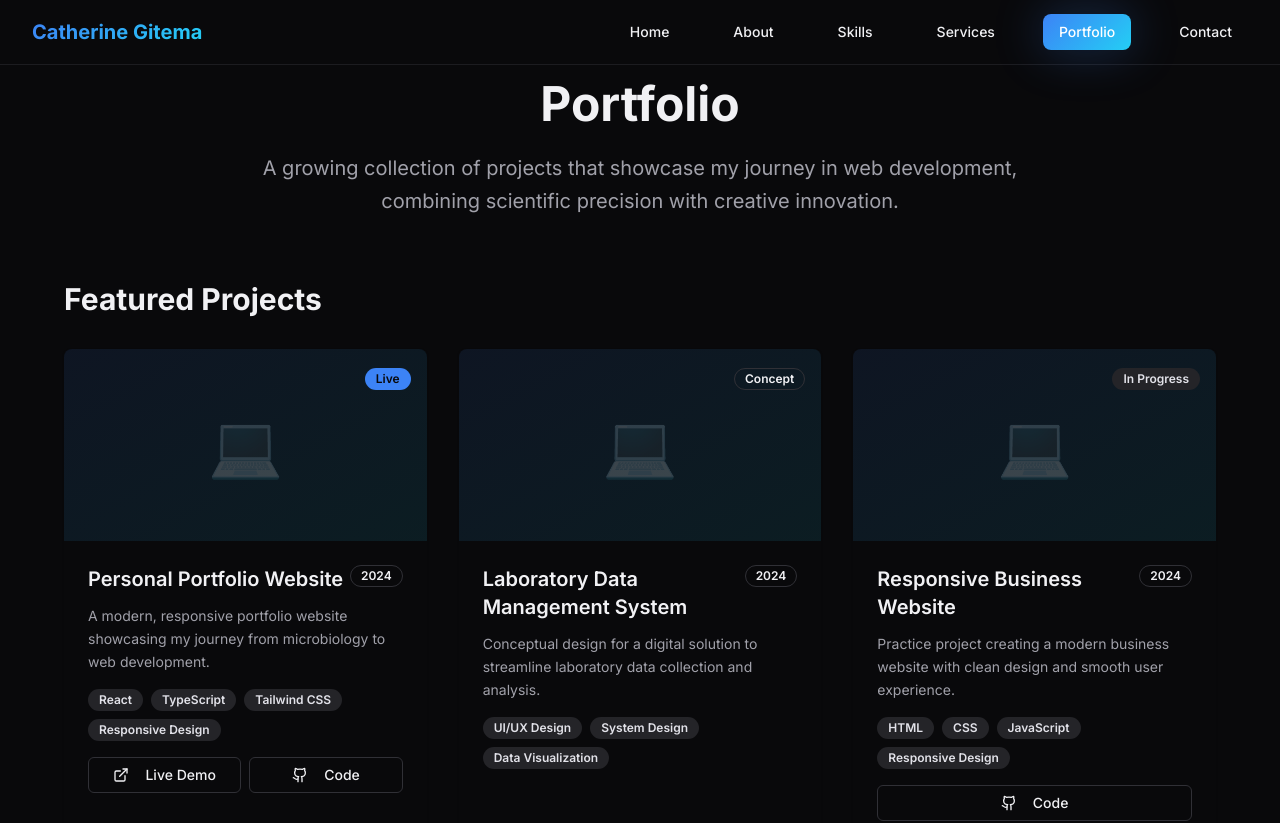
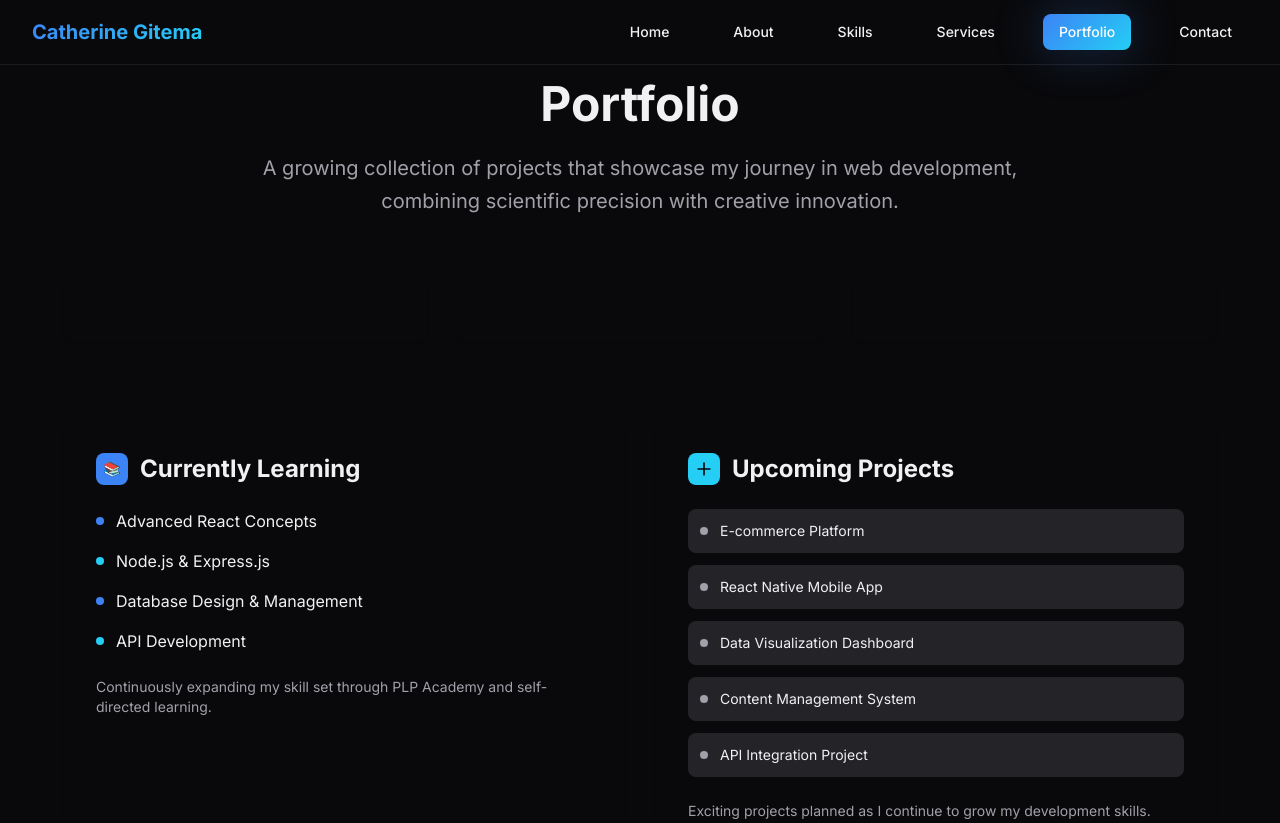
Before and after one commit to Cate-gitema/cathy-codes-connect, a React (Vite) app: page /portfolio in a window 1280 px wide. Shown: the top 823 px of the page. Built offline with nearby package versions, Linux system fonts and the light colour scheme.

Commit message:
Visual edit in Lovable
Edited UI in Lovable

```diff
--- a/src/pages/Portfolio.tsx
+++ b/src/pages/Portfolio.tsx
@@ -3,11 +3,9 @@ import { Button } from "@/components/ui/button";
 import { Badge } from "@/components/ui/badge";
 import { ExternalLink, Github, Plus } from "lucide-react";
 import { Link } from "react-router-dom";
-
 const Portfolio = () => {
   // Placeholder projects - will be updated as Catherine builds her portfolio
-  const projects = [
-    {
+  const projects = [{
     title: "Personal Portfolio Website",
     description: "A modern, responsive portfolio website showcasing my journey from microbiology to web development.",
     image: "/placeholder.svg",
@@ -15,8 +13,7 @@ const Portfolio = () => {
     status: "Live",
     category: "Web Development",
     year: "2024"
-    },
-    {
+  }, {
     title: "Laboratory Data Management System",
     description: "Conceptual design for a digital solution to streamline laboratory data collection and analysis.",
     image: "/placeholder.svg",
@@ -24,8 +21,7 @@ const Portfolio = () => {
     status: "Concept",
     category: "UI/UX Design",
     year: "2024"
-    },
-    {
+  }, {
     title: "Responsive Business Website",
     description: "Practice project creating a modern business website with clean design and smooth user experience.",
     image: "/placeholder.svg",
@@ -33,19 +29,9 @@ const Portfolio = () => {
     status: "In Progress",
     category: "Web Development",
     year: "2024"
-    }
-  ];
-
-  const upcomingProjects = [
-    "E-commerce Platform",
-    "React Native Mobile App",
-    "Data Visualization Dashboard",
-    "Content Management System",
-    "API Integration Project"
-  ];
-
-  return (
-    <div className="min-h-screen pt-20 pb-16 px-4">
+  }];
+  const upcomingProjects = ["E-commerce Platform", "React Native Mobile App", "Data Visualization Dashboard", "Content Management System", "API Integration Project"];
+  return <div className="min-h-screen pt-20 pb-16 px-4">
       <div className="max-w-6xl mx-auto">
         {/* Header */}
         <div className="text-center mb-16">
@@ -60,62 +46,31 @@ const Portfolio = () => {
 
         {/* Featured Projects */}
         <section className="mb-20">
-          <h2 className="text-3xl font-bold mb-8 text-foreground">Featured Projects</h2>
+
           <div className="grid grid-cols-1 lg:grid-cols-2 xl:grid-cols-3 gap-8">
-            {projects.map((project, index) => (
-              <Card key={index} className="overflow-hidden bg-card-gradient border-0 shadow-card hover:shadow-hero transition-all duration-300 group">
+            {projects.map((project, index) => <Card key={index} className="overflow-hidden bg-card-gradient border-0 shadow-card hover:shadow-hero transition-all duration-300 group">
                 {/* Project Image */}
-                <div className="h-48 bg-gradient-to-br from-primary/10 to-accent/10 flex items-center justify-center relative overflow-hidden">
-                  <div className="text-6xl opacity-20">💻</div>
-                  <div className="absolute top-4 right-4">
-                    <Badge variant={project.status === 'Live' ? 'default' : project.status === 'In Progress' ? 'secondary' : 'outline'}>
-                      {project.status}
-                    </Badge>
-                  </div>
-                </div>
+
 
                 {/* Project Details */}
                 <div className="p-6">
                   <div className="flex items-start justify-between mb-3">
-                    <h3 className="text-xl font-semibold text-foreground group-hover:text-primary transition-colors">
-                      {project.title}
-                    </h3>
-                    <Badge variant="outline" className="text-xs">
-                      {project.year}
-                    </Badge>
+
+
                   </div>
 
-                  <p className="text-muted-foreground text-sm mb-4 leading-relaxed">
-                    {project.description}
-                  </p>
+
 
                   {/* Technologies */}
-                  <div className="flex flex-wrap gap-2 mb-4">
-                    {project.technologies.map((tech, techIndex) => (
-                      <Badge key={techIndex} variant="secondary" className="text-xs">
-                        {tech}
-                      </Badge>
-                    ))}
-                  </div>
+
 
                   {/* Action Buttons */}
                   <div className="flex gap-2">
-                    {project.status === 'Live' && (
-                      <Button size="sm" variant="outline" className="flex-1">
-                        <ExternalLink className="w-4 h-4 mr-2" />
-                        Live Demo
-                      </Button>
-                    )}
-                    {project.status !== 'Concept' && (
-                      <Button size="sm" variant="outline" className="flex-1">
-                        <Github className="w-4 h-4 mr-2" />
-                        Code
-                      </Button>
-                    )}
+                    {project.status === 'Live'}
+                    {project.status !== 'Concept'}
                   </div>
                 </div>
-              </Card>
-            ))}
+              </Card>)}
           </div>
         </section>
 
@@ -162,12 +117,10 @@ const Portfolio = () => {
                 Upcoming Projects
               </h3>
               <div className="space-y-3">
-                {upcomingProjects.map((project, index) => (
-                  <div key={index} className="flex items-center gap-3 p-3 bg-secondary rounded-lg hover:bg-accent/10 transition-colors">
+                {upcomingProjects.map((project, index) => <div key={index} className="flex items-center gap-3 p-3 bg-secondary rounded-lg hover:bg-accent/10 transition-colors">
                     <div className="w-2 h-2 bg-muted-foreground rounded-full"></div>
                     <span className="text-foreground text-sm">{project}</span>
-                  </div>
-                ))}
+                  </div>)}
               </div>
               <p className="text-muted-foreground text-sm mt-6">
                 Exciting projects planned as I continue to grow my development skills.
@@ -235,8 +188,6 @@ const Portfolio = () => {
           </div>
         </section>
       </div>
-    </div>
-  );
+    </div>;
 };
-
 export default Portfolio;
```
Lines whose indentation alone changed are shown as unchanged.
